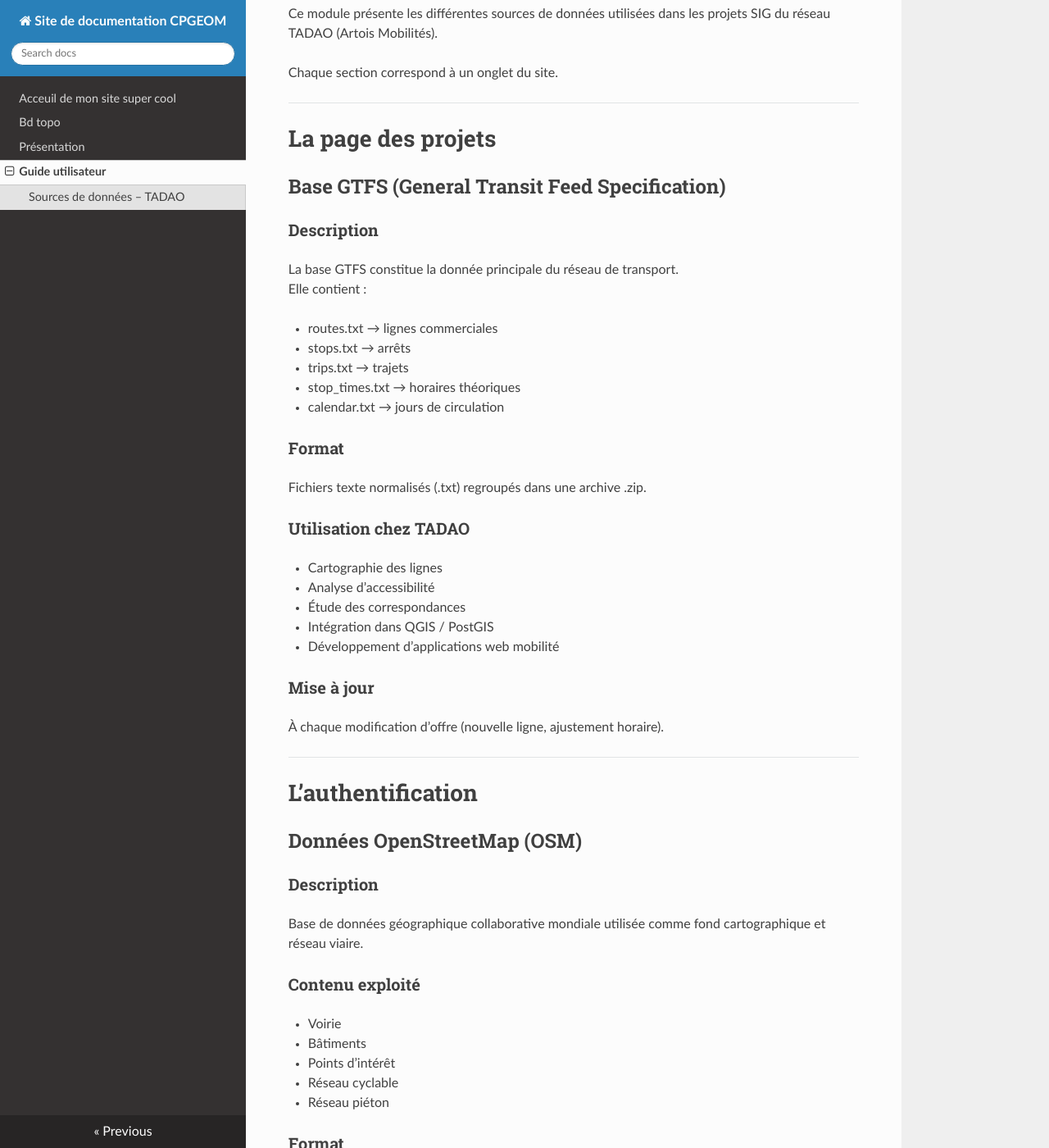
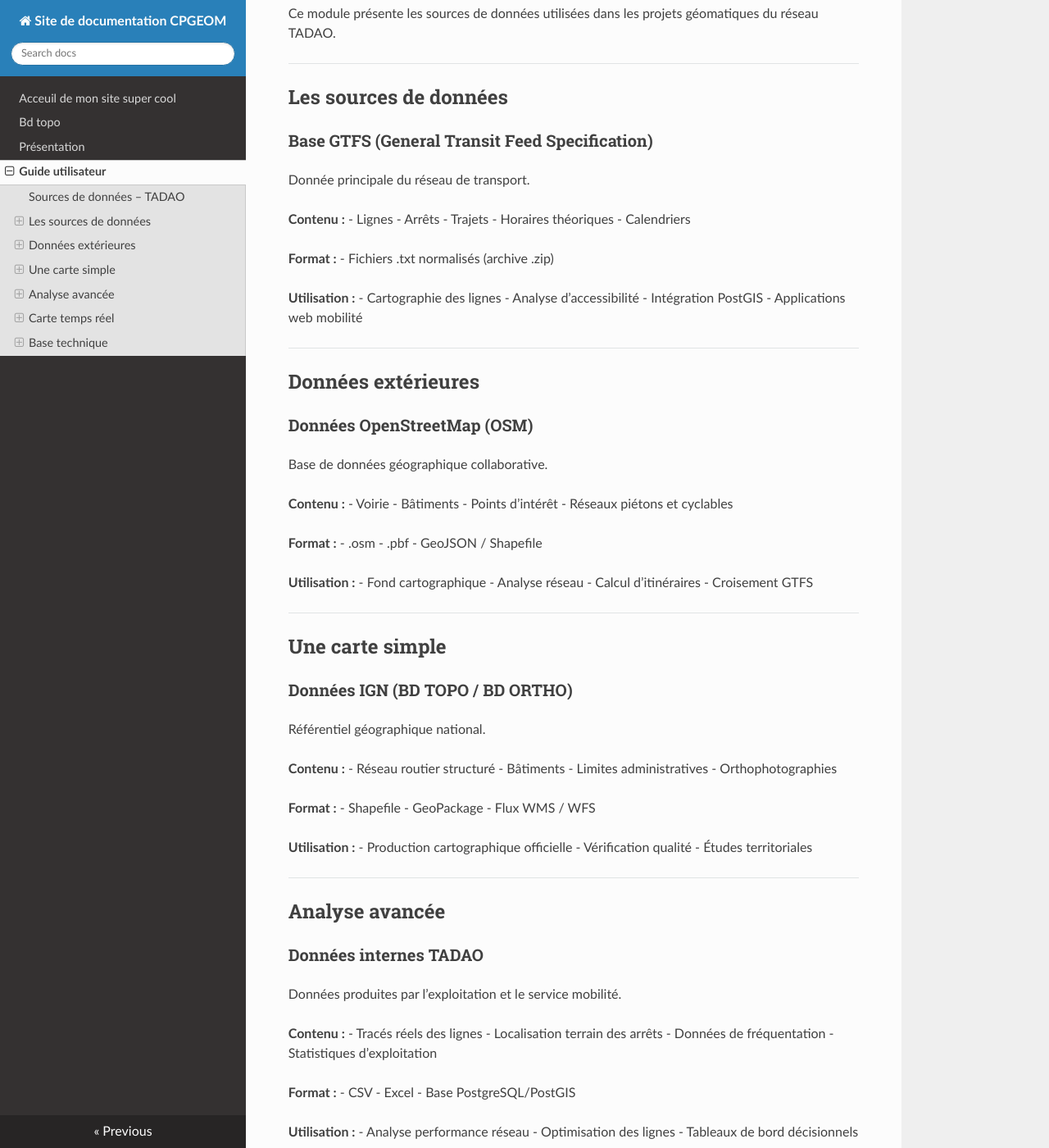
Before and after one commit to Mirjanaed/cpegeom_2026, an MkDocs documentation site: the page built from docs/sources_de_donnees.md, in a window 1280 px wide and 1400 px high, scrolled down 211 px. Shown: the whole window at 82% size. Built offline with MkDocs 1.6.1, drawn with Linux system fonts in a browser that asks for light colours; nearby versions of some CDN libraries; some of the changed text lies outside the part shown.

Commit message:
menu sources de donnees

```diff
--- a/docs/sources_de_donnees.md
+++ b/docs/sources_de_donnees.md
@@ -1,150 +1,140 @@
 # Guide utilisateur
 ## Sources de données – TADAO
 
-Ce module présente les différentes sources de données utilisées dans les projets SIG du réseau TADAO (Artois Mobilités).
-
-Chaque section correspond à un onglet du site.
+Ce module présente les sources de données utilisées dans les projets géomatiques du réseau TADAO.
 
 ---
 
-# La page des projets
-## Base GTFS (General Transit Feed Specification)
+## Les sources de données
+### Base GTFS (General Transit Feed Specification)
 
-### Description
-La base GTFS constitue la donnée principale du réseau de transport.
-Elle contient :
+Donnée principale du réseau de transport.
 
-- routes.txt → lignes commerciales
-- stops.txt → arrêts
-- trips.txt → trajets
-- stop_times.txt → horaires théoriques
-- calendar.txt → jours de circulation
+**Contenu :**
+- Lignes
+- Arrêts
+- Trajets
+- Horaires théoriques
+- Calendriers
 
-### Format
-Fichiers texte normalisés (.txt) regroupés dans une archive .zip.
+**Format :**
+- Fichiers .txt normalisés (archive .zip)
 
-### Utilisation chez TADAO
+**Utilisation :**
 - Cartographie des lignes
 - Analyse d’accessibilité
-- Étude des correspondances
-- Intégration dans QGIS / PostGIS
-- Développement d’applications web mobilité
-
-### Mise à jour
-À chaque modification d’offre (nouvelle ligne, ajustement horaire).
+- Intégration PostGIS
+- Applications web mobilité
 
 ---
 
-# L’authentification
-## Données OpenStreetMap (OSM)
+## Données extérieures
+### Données OpenStreetMap (OSM)
 
-### Description
-Base de données géographique collaborative mondiale utilisée comme fond cartographique et réseau viaire.
+Base de données géographique collaborative.
 
-### Contenu exploité
+**Contenu :**
 - Voirie
 - Bâtiments
 - Points d’intérêt
-- Réseau cyclable
-- Réseau piéton
+- Réseaux piétons et cyclables
 
-### Format
+**Format :**
 - .osm
 - .pbf
-- Export en Shapefile ou GeoJSON
+- GeoJSON / Shapefile
 
-### Utilisation chez TADAO
-- Fond cartographique web
+**Utilisation :**
+- Fond cartographique
+- Analyse réseau
 - Calcul d’itinéraires
-- Analyse réseau
-- Isochrones
-- Croisement avec les tracés GTFS
-
-### Source
-https://www.openstreetmap.org
+- Croisement GTFS
 
 ---
 
-# Une carte simple
-## Données IGN (BD TOPO / BD ORTHO)
+## Une carte simple
+### Données IGN (BD TOPO / BD ORTHO)
 
-### Description
-Données de référence produites par l’Institut national de l’information géographique et forestière.
+Référentiel géographique national.
 
-### Contenu exploité
+**Contenu :**
 - Réseau routier structuré
-- Bâtiments précis
+- Bâtiments
 - Limites administratives
 - Orthophotographies
 
-### Format
+**Format :**
 - Shapefile
 - GeoPackage
-- WMS / WFS
+- Flux WMS / WFS
 
-### Utilisation chez TADAO
-- Référentiel officiel
-- Production cartographique institutionnelle
-- Vérification qualité OSM
-- Support aux études territoriales
+**Utilisation :**
+- Production cartographique officielle
+- Vérification qualité
+- Études territoriales
 
 ---
 
-# Analyse avancée
-## Données internes TADAO
+## Analyse avancée
+### Données internes TADAO
 
-### Description
 Données produites par l’exploitation et le service mobilité.
 
-### Contenu exploité
+**Contenu :**
 - Tracés réels des lignes
 - Localisation terrain des arrêts
 - Données de fréquentation
-- Données billettiques
 - Statistiques d’exploitation
 
-### Format
+**Format :**
 - CSV
 - Excel
 - Base PostgreSQL/PostGIS
 
-### Utilisation
-- Analyse de performance réseau
-- Optimisation des itinéraires
+**Utilisation :**
+- Analyse performance réseau
+- Optimisation des lignes
 - Tableaux de bord décisionnels
-
-### Sensibilité
-Données internes – diffusion restreinte.
 
 ---
 
-# Base technique
-## Modèle PostGIS
+## Carte temps réel
+### Données GPS / SAEIV
 
-### Description
+Données issues du système d’aide à l’exploitation.
+
+**Contenu :**
+- Position des véhicules
+- Retards
+- Temps de parcours réel
+
+**Format :**
+- API
+- Base SQL
+- Flux temps réel
+
+**Utilisation :**
+- Analyse ponctualité
+- Étude vitesse commerciale
+- Visualisation dynamique
+
+---
+
+## Base technique
+### Base de données PostGIS
+
 Base de données spatiale centralisée.
 
-### Technologies
+**Technologies :**
 - PostgreSQL
 - PostGIS
 - Requêtes SQL spatiales
 
-### Utilisation
+**Utilisation :**
 - Stockage des couches SIG
 - Jointures spatiales
-- Backend d’applications cartographiques
-- Scripts Python automatisés
-
----
-
-# Architecture du menu
-
-Guide utilisateur
-├── La page des projets → GTFS
-├── L’authentification → OpenStreetMap
-├── Une carte simple → IGN
-├── Analyse avancée → Données internes
-└── Base technique → PostGIS
+- Backend cartographique
+- Automatisation via scripts Python
 
 ---
 
```
Also changed, not shown: site/index.html, site/search/search_index.json, site/sources_de_donnees/index.html.
